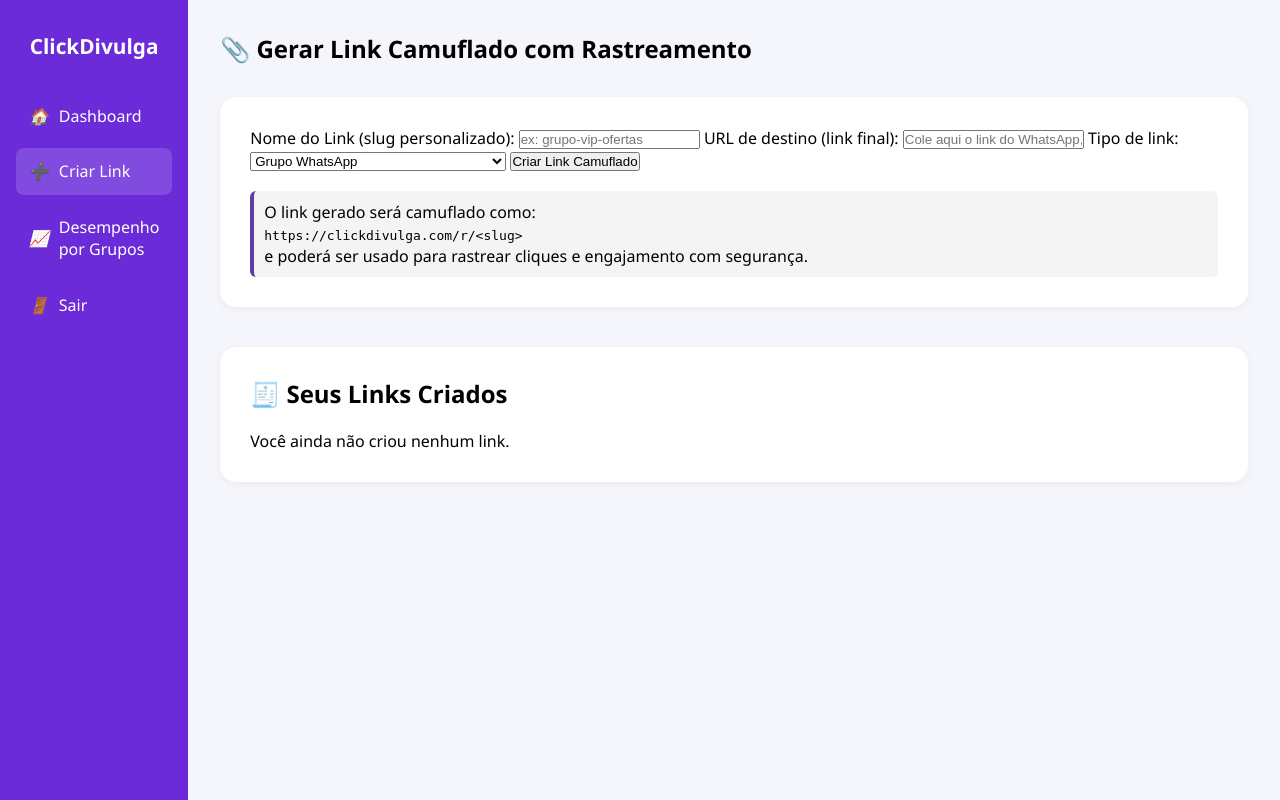
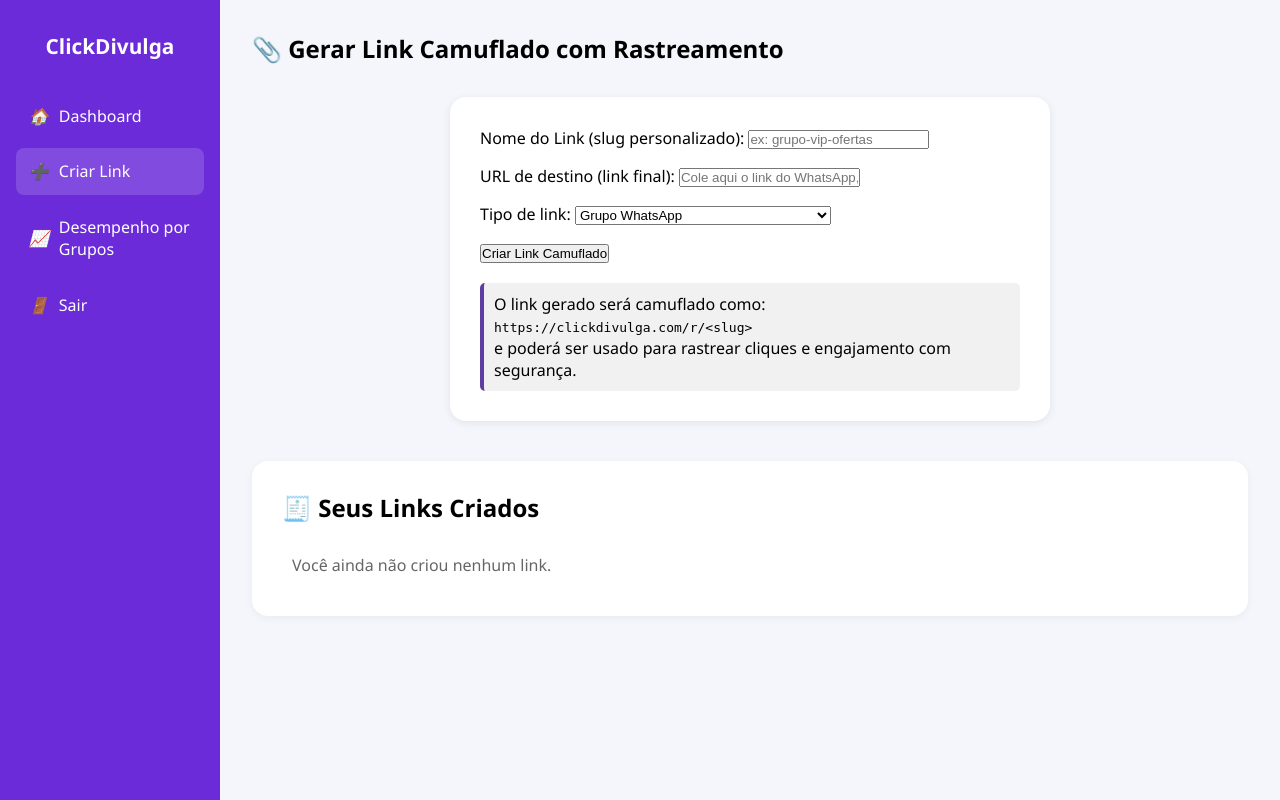
Before and after one commit to tor-28/clickdivulga, a Flask app: template templates/criar_link_clickdivulga.html in a window 1280 px wide. Run offline with Flask 3, Linux system fonts and the light colour scheme; the template is opened without the code that fills it, so the values that code supplies are empty; parts of the project's set-up code (start-up, migrations or seed data) failed here and were passed over.

Commit message:
Update criar_link_clickdivulga.html

```diff
--- a/templates/criar_link_clickdivulga.html
+++ b/templates/criar_link_clickdivulga.html
@@ -21,20 +21,20 @@
       <h1>📎 Gerar Link Camuflado com Rastreamento</h1>
     </div>
 
-    <!-- Formulário -->
-    <div style="background:white; padding:30px; border-radius:16px; box-shadow:0 2px 8px rgba(0,0,0,0.05); margin-bottom:40px;">
+   <!-- 🔗 Formulário de Criação de Link -->
+<div style="background: white; padding: 30px; border-radius: 16px; box-shadow: 0 2px 8px rgba(0,0,0,0.08); margin: 0 auto 40px; max-width: 600px;">
   <form method="POST">
-        <label>
+    <label style="display: block; margin-bottom: 16px;">
       Nome do Link (slug personalizado):
       <input type="text" name="slug" placeholder="ex: grupo-vip-ofertas" required>
     </label>
 
-        <label>
+    <label style="display: block; margin-bottom: 16px;">
       URL de destino (link final):
       <input type="url" name="url_destino" placeholder="Cole aqui o link do WhatsApp, produto ou página" required>
     </label>
 
-        <label>
+    <label style="display: block; margin-bottom: 16px;">
       Tipo de link:
       <select name="tipo" required>
         <option value="whatsapp">Grupo WhatsApp</option>
@@ -45,7 +45,7 @@
 
     <button type="submit">Criar Link Camuflado</button>
 
-        <p class="info" style="margin-top: 20px; background-color: #f4f4f4; padding: 10px; border-left: 4px solid #5e3ea1; border-radius: 6px;">
+    <p class="info" style="margin-top: 20px; background-color: #f1f1f1; padding: 10px; border-left: 4px solid #5e3ea1; border-radius: 5px;">
       O link gerado será camuflado como: <br>
       <code>https://clickdivulga.com/r/&lt;slug&gt;</code><br>
       e poderá ser usado para rastrear cliques e engajamento com segurança.
@@ -54,7 +54,7 @@
 </div>
 
   <!-- Lista de links -->
-    <div style="background:white; padding:30px; border-radius:16px; box-shadow:0 2px 8px rgba(0,0,0,0.05);">
+<div style="background:white; padding:30px; border-radius:16px; box-shadow:0 2px 8px rgba(0,0,0,0.05); margin-top: 40px;">
   <h2 style="margin-bottom:20px;">🧾 Seus Links Criados</h2>
   {% if links %}
   <table class="group-table">
@@ -69,10 +69,10 @@
     <tbody>
       {% for link in links %}
       <tr>
-            <td>{{ link.slug }}</td>
+        <td><strong>{{ link.slug }}</strong></td>
         <td>{{ link.categoria }}</td>
         <td>{{ link.cliques }}</td>
-            <td>
+        <td style="display: flex; justify-content: center; gap: 10px;">
           <a href="/editar-link/{{ link.id }}" class="btn">✏️ Editar</a>
           <a href="/excluir-link/{{ link.id }}" class="btn danger" onclick="return confirm('Tem certeza que deseja excluir este link?')">🗑️ Excluir</a>
         </td>
@@ -81,9 +81,6 @@
     </tbody>
   </table>
   {% else %}
-        <p>Você ainda não criou nenhum link.</p>
+    <p style="padding: 10px; color: #666;">Você ainda não criou nenhum link.</p>
   {% endif %}
 </div>
-  </div>
-</body>
-</html>
```
Lines whose indentation alone changed are shown as unchanged.
